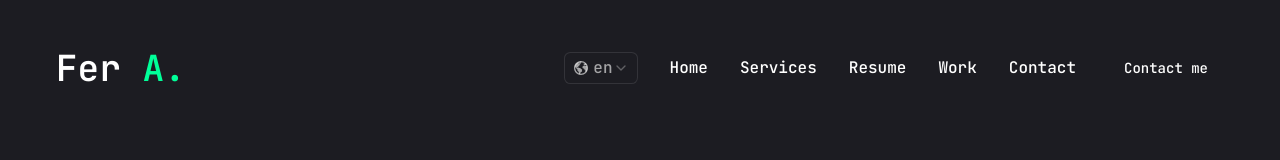
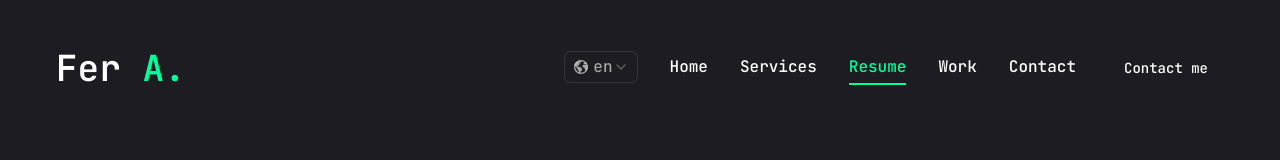
Before and after one commit to fer3443/my-portfolio, a Next.js app: page /en/resume in a window 1280 px wide. Shown: the top 160 px of the page. Built offline with nearby package versions, Linux system fonts and the light colour scheme.

Commit message:
fix: navlinks languages

```diff
--- a/src/app/[locale]/layout.tsx
+++ b/src/app/[locale]/layout.tsx
@@ -73,7 +73,7 @@ export default async function RootLayout({
     <html lang={locale}>
       <body className={`${jetbrainsMono.variable} antialiased`}>
         <NextIntlClientProvider>
-          <Header />
+          <Header locale={locale} />
           <StairTransition />
           <PageTransition>{children}</PageTransition>
           <Toaster />
--- a/src/components/Header.tsx
+++ b/src/components/Header.tsx
@@ -3,7 +3,7 @@ import { Nav } from "./Nav";
 import { Button } from "./ui/button";
 import { MobileNav } from "./MobileNav";
 
-export const Header = () => {
+export const Header = ({locale}:{locale:'es'|'en'}) => {
   return (
     <header className="py-8 xl:py-12 text-white">
       <div className="container mx-auto flex justify-between items-center">
@@ -15,15 +15,15 @@ export const Header = () => {
         </Link>
         {/* desktop nav */}
         <div className="hidden xl:flex items-center gap-8">
-          <Nav/>
-          <Link href="/contact">
-            <Button>Contact me</Button>
+          <Nav locale={locale}/>
+          <Link href={`/${locale}/contact`}>
+            <Button>{locale === 'es' ? 'Conctactame' :  'Contact me'}</Button>
           </Link>
         </div>
 
         {/* mobile nav */}
         <div className="xl:hidden">
-          <MobileNav/>
+          <MobileNav locale={locale}/>
         </div>
       </div>
     </header>
--- a/src/components/MobileNav.tsx
+++ b/src/components/MobileNav.tsx
@@ -10,20 +10,20 @@ import {
 } from "@/components";
 import { RiMenu3Fill } from "react-icons/ri";
 import { usePathname } from "next/navigation";
+
+import { useState } from "react";
 import Link from "next/link";
-import { useState } from "react";
 
-const links = [
-  { name: "home", path: "/" },
-  { name: "services", path: "/services" },
-  { name: "resume", path: "/resume" },
-  { name: "work", path: "/work" },
-  { name: "contact", path: "/contact" },
-];
-
-export const MobileNav = () => {
+export const MobileNav = ({locale}:{locale:'es' |'en'}) => {
   const [toggle, setToggle] = useState<boolean>(false);
   const pathname = usePathname();
+  const links = [
+    { name_es: "Home" ,name_en: "home", path: `/${locale}` },
+    { name_es: "Servicios" ,name_en: "services", path: `/${locale}/services` },
+    { name_es: "Resumen" ,name_en: "resume", path: `/${locale}/resume` },
+    { name_es: "Trabajos" ,name_en: "work", path: `/${locale}/work` },
+    { name_es: "Contacto" ,name_en: "contact", path: `/${locale}/contact` },
+  ];
   return (
     <Sheet open={toggle} onOpenChange={(open) => setToggle(open)}>
       <SheetTrigger className="flex justify-center items-center">
@@ -39,7 +39,7 @@ export const MobileNav = () => {
         </SheetTitle>
         <SheetDescription aria-label="hidden"></SheetDescription>
         <nav className="flex flex-col items-center gap-4 h-sreen">
-          <LocaleSwitcher mobile={true}/>
+          <LocaleSwitcher mobile={true} />
           {links.map((link, index) => (
             <Link
               onClick={() => setToggle(false)}
@@ -49,7 +49,7 @@ export const MobileNav = () => {
                 link.path === pathname && "text-accent border-b-2 border-accent"
               }text-xl capitalize hover:text-accent transition-all`}
             >
-              {link.name}
+              {locale === "es" ? link.name_es : link.name_en}
             </Link>
           ))}
         </nav>
--- a/src/components/Nav.tsx
+++ b/src/components/Nav.tsx
@@ -4,15 +4,15 @@ import Link from "next/link";
 import { usePathname } from "next/navigation";
 import { LocaleSwitcher } from "./LocaleSwitcher";
 
-const links = [
-  { name: "home", path: "/" },
-  { name: "services", path: "/services" },
-  { name: "resume", path: "/resume" },
-  { name: "work", path: "/work" },
-  { name: "contact", path: "/contact" },
-];
-export const Nav = () => {
+export const Nav = ({locale}:{locale:'es' |'en'}) => {
   const pathName = usePathname();
+  const links = [
+    { name_es: "Home" ,name_en: "home", path: `/${locale}` },
+    { name_es: "Servicios" ,name_en: "services", path: `/${locale}/services` },
+    { name_es: "Resumen" ,name_en: "resume", path: `/${locale}/resume` },
+    { name_es: "Trabajos" ,name_en: "work", path: `/${locale}/work` },
+    { name_es: "Contacto" ,name_en: "contact", path: `/${locale}/contact` },
+  ];
   return (
     <nav className="flex gap-8">
       <LocaleSwitcher />
@@ -24,7 +24,7 @@ export const Nav = () => {
             link.path === pathName && "text-accent border-b-2 border-accent"
           } capitalize font-medium hover:text-accent transition-all`}
         >
-          {link.name}
+          {locale === 'es' ? link.name_es : link.name_en}
         </Link>
       ))}
     </nav>
```
